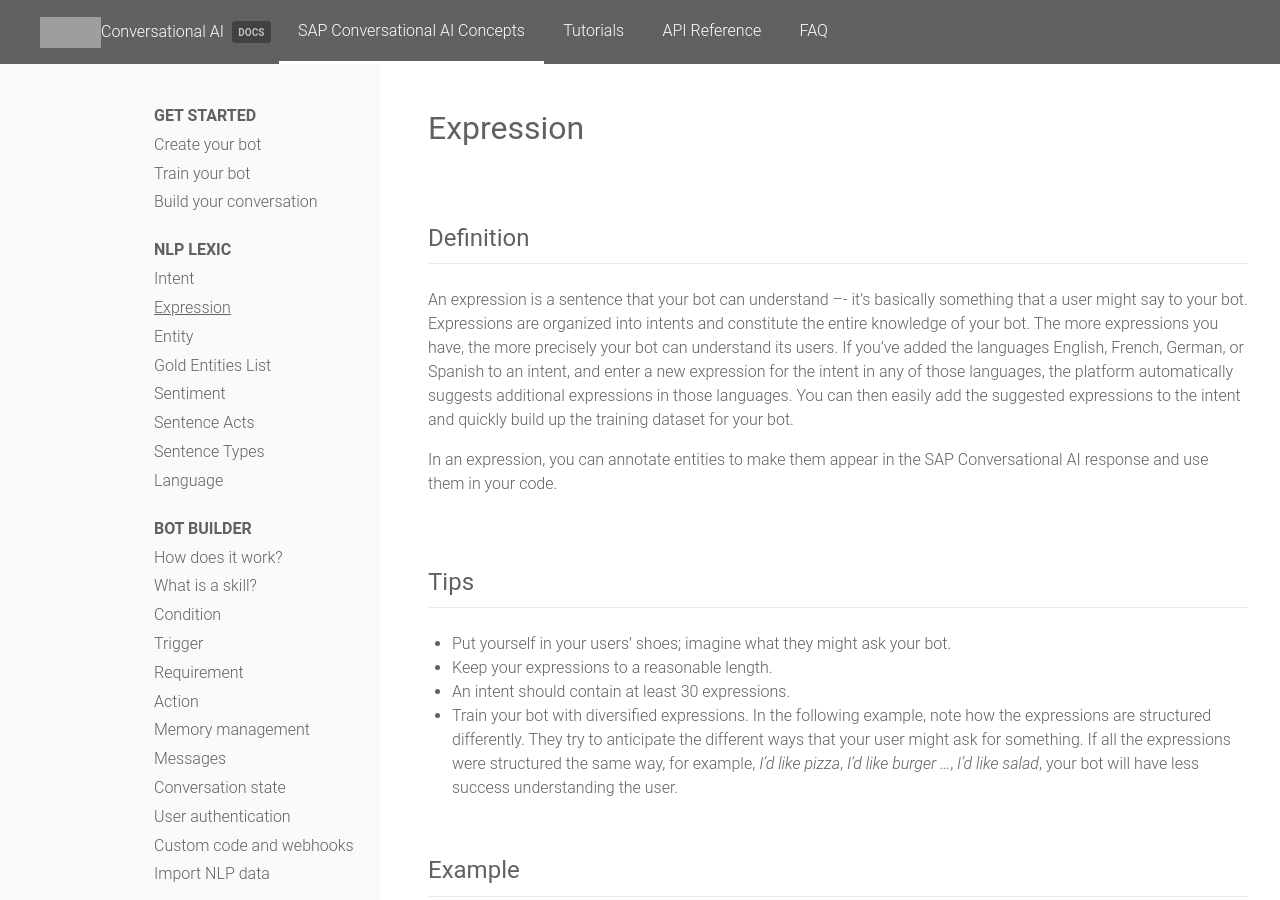
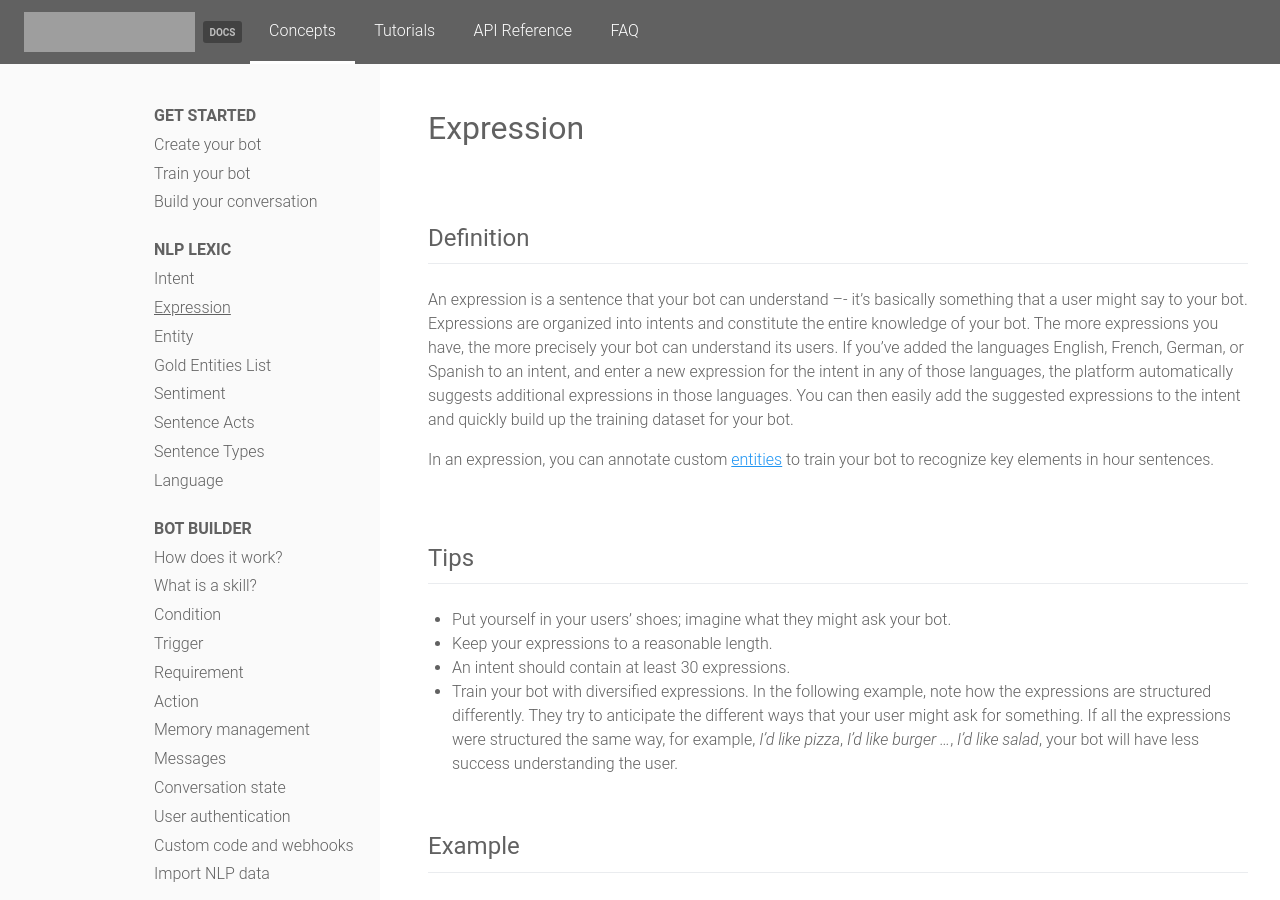
Before and after one commit to SAP-archive/docs, a Jekyll site: the page built from concepts/nlp_lexic/expression.md, in a window 1280 px wide and 900 px high. Built offline with Jekyll 4.4.1, drawn with Linux system fonts in a browser that asks for light colours; nearby versions of some CDN libraries; comment, search, counter and statistics services are not loaded; some of the changed text lies outside the part shown; grey boxes are pictures that could not be loaded.

Commit message:
change some sentences in the doc

```diff
--- a/_data/footer.yml
+++ b/_data/footer.yml
@@ -20,9 +20,8 @@
       #   url: "/concepts/"
       # - title: "ANALYSE A TRAINING"
       #   url: "/concepts/"
-      - title: "Entities lexic"
-        external: true
-        url: "https://cai.tools.sap/docs/concepts/gold-entities"
+      - title: "Gold Entities"
+        url: "/concepts/gold-entities"
   - title: "API REFERENCE"
     sections:
       - title: "NLP API"
--- a/_includes/header.html
+++ b/_includes/header.html
@@ -3,19 +3,18 @@
 <header class="Header" role="banner">
   <div class="Header-logo">
     <a href="https://cai.tools.sap" target="_blank" rel="noopener noreferrer" class='flex flex-center'>
-      <img src="https://cdn.cai.tools.sap/website/home/logo-sap.png" class='ml2' alt="SAP" width='61' height='31'>
-      <p class='c-white'>Conversational AI</p>
+      <img src="https://cdn.cai.tools.sap/brand/sapcai/sap-cai-white.svg" alt="SAP Conversational AI logo"  height='40' width='171'/>
     </a>
     <a href="{{ "/" | relative_url }}">
       <p class="Header-logo-text">DOCS</p>
     </a>
   </div>
 
-  <a class="Header-link {% if current == 'concepts' %}active{% endif %}" href="{{ "/concepts/create-builder-bot" | relative_url }}">SAP Conversational AI Concepts</a>
+  <a class="Header-link {% if current == 'concepts' %}active{% endif %}" href="{{ "/concepts/create-builder-bot" | relative_url }}">Concepts</a>
 
-  <a class="Header-link {% if current == 'tutorials' %}active{% endif %}" target="_blank" rel="noopener noreferrer" href="https://cai.tools.sap/blog/category/tutorial/">Tutorials</a>
+  <a class="Header-link {% if current == 'tutorials' %}active{% endif %}" href="https://cai.tools.sap/blog/category/tutorial/">Tutorials</a>
 
-  <a class="Header-link {% if current == 'api-reference' %}active{% endif %}" target="_blank" rel="noopener noreferrer" href="https://cai.tools.sap/docs/api-reference/">API Reference</a>
+  <a class="Header-link {% if current == 'api-reference' %}active{% endif %}" href="https://cai.tools.sap/docs/api-reference/">API Reference</a>
 
   <a class="Header-link {% if current == 'faq' %}active{% endif %}" href="{{ "/faq/index" | relative_url }}">FAQ</a>
 </header>
--- a/_layouts/home.html
+++ b/_layouts/home.html
@@ -9,7 +9,7 @@
       <a href="{{"/concepts/create-builder-bot" | relative_url }}">
         <div class='menuCard box-shadow-02 rounded mr2 mb2 p2 flex flex-column flex-center flex-content-between'>
           <img src="https://cdn.cai.tools.sap/docs/home/doc-concepts.svg" alt=""/>
-          <span>SAP Conversational AI Concepts</span>
+          <span>Concepts</span>
         </div>
       </a>
       <a href="https://cai.tools.sap/blog/category/tutorial/">
--- a/concepts/nlp_lexic/expression.md
+++ b/concepts/nlp_lexic/expression.md
@@ -7,7 +7,7 @@
 ## Definition
 An expression is a sentence that your bot can understand –- it's basically something that a user might say to your bot. Expressions are organized into intents and constitute the entire knowledge of your bot. The more expressions you have, the more precisely your bot can understand its users. If you've added the languages English, French, German, or Spanish to an intent, and enter a new expression for the intent in any of those languages, the platform automatically suggests additional expressions in those languages. You can then easily add the suggested expressions to the intent and quickly build up the training dataset for your bot.
 
-In an expression, you can annotate entities to make them appear in the SAP Conversational AI response and use them in your code.
+In an expression, you can annotate custom [entities](/concepts/entity) to train your bot to recognize key elements in hour sentences.
 
 ## Tips
 
--- a/concepts/start_builder/create_bot.md
+++ b/concepts/start_builder/create_bot.md
@@ -8,7 +8,7 @@
 
 Here are the first steps to understand the core concepts of the SAP Conversational AI platform. You'll then be able to build a chatbot that can manage an entire conversation with a user.
 
-An SAP Conversational AI chatbot is composed of two main elements: **Skills** and a **training dataset**.
+A chatbot is composed of two main elements: **Skills** and a **training dataset**.
 
 A **skill** is a block of conversation that has a clear purpose and that your bot can execute to achieve a goal. You need to configure these skills to build the scope of your bot.
 
```
